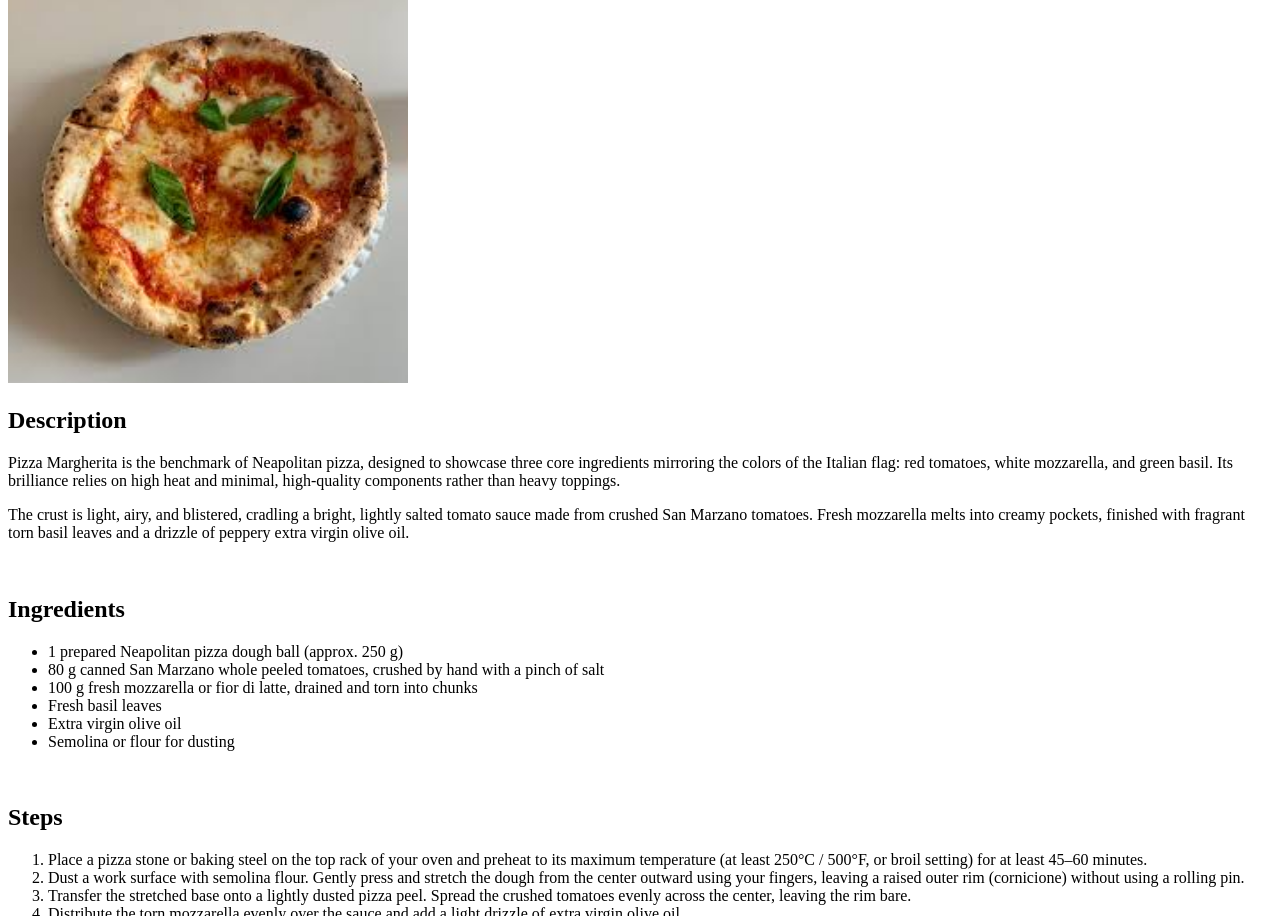
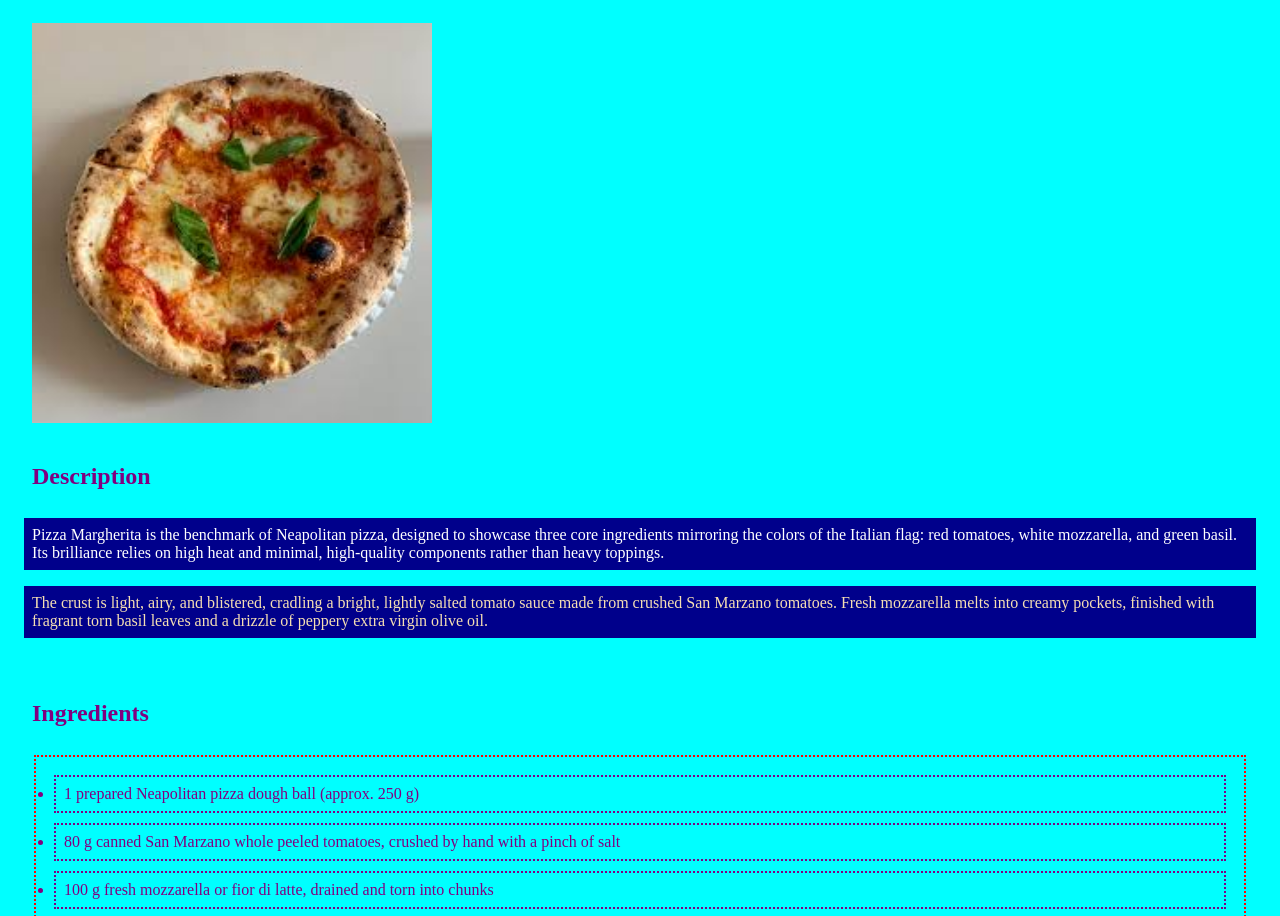
Before and after one commit to Mita449/odin-recipes, a plain HTML site: page recipes/pizza.html in a window 1280 px wide. Shown: the part 123-1039 px from the top of the page. Drawn offline with Linux system fonts and the light colour scheme.

Commit message:
add css to the project

```diff
--- a/recipes/pizza.html
+++ b/recipes/pizza.html
@@ -3,6 +3,7 @@
     <head>
         <meta charset="UTF-8">
         <meta name="viewport" content="width=device-width, initial-scale=1.0">
+        <link rel="stylesheet" href="../styles.css">
         <title>Pizza Recipe</title>
     </head>
     <body>
@@ -13,8 +14,8 @@
         <img src="../images/margherita.jpeg" alt="Pizza Photo" width="400">
         <br>
 
-        <h2>Description</h2>
-        <p>Pizza Margherita is the benchmark of Neapolitan pizza,
+        <h2 >Description</h2>
+        <p class="description">Pizza Margherita is the benchmark of Neapolitan pizza,
              designed to showcase three core ingredients mirroring
              the colors of the Italian flag: red tomatoes, white mozzarella,
               and green basil. Its brilliance relies on high heat and minimal,
@@ -27,18 +28,18 @@
         <br>
 
         <h2>Ingredients</h2>
-        <ul>
-            <li> 1 prepared Neapolitan pizza dough ball (approx. 250 g)</li>
-            <li>80 g canned San Marzano whole peeled tomatoes, crushed by hand with a pinch of salt</li>
-            <li>100 g fresh mozzarella or fior di latte, drained and torn into chunks</li>
-            <li>Fresh basil leaves</li>
-            <li>Extra virgin olive oil</li>
-            <li>Semolina or flour for dusting</li>
+        <ul class="list">
+            <li class="list"> 1 prepared Neapolitan pizza dough ball (approx. 250 g)</li>
+            <li class="list">80 g canned San Marzano whole peeled tomatoes, crushed by hand with a pinch of salt</li>
+            <li class="list">100 g fresh mozzarella or fior di latte, drained and torn into chunks</li>
+            <li class="list">Fresh basil leaves</li>
+            <li class="list">Extra virgin olive oil</li>
+            <li class="list">Semolina or flour for dusting</li>
         </ul>
         <br>
 
         <h2>Steps</h2>
-        <ol>
+        <ol class="list">
             <li>Place a pizza stone or baking steel on the top rack of
                  your oven and preheat to its maximum temperature (at least 250°C / 500°F, or broil setting) for at least 45–60 minutes.</li>
             <li>Dust a work surface with semolina flour. Gently press and stretch the dough from the center outward using your fingers,
--- /dev/null
+++ b/styles.css
@@ -0,0 +1,23 @@
+* {
+    padding: 8px;
+    color: purple;
+    background-color: cyan;
+}
+p {
+    background-color: darkblue;
+    color: wheat;
+}
+
+.description {
+    color: white;
+}
+.list{
+    margin: 10px;
+   border-style: dotted;
+   border-color: red;
+   border-width: 2px;
+   padding: 8px;
+}
+.list .list{
+    border-color: purple;
+}
```
Also changed, not shown: index.html (+2 -1 lines), recipes/carbonara.html (+4 -3 lines), recipes/tacos.html (+4 -3 lines).
